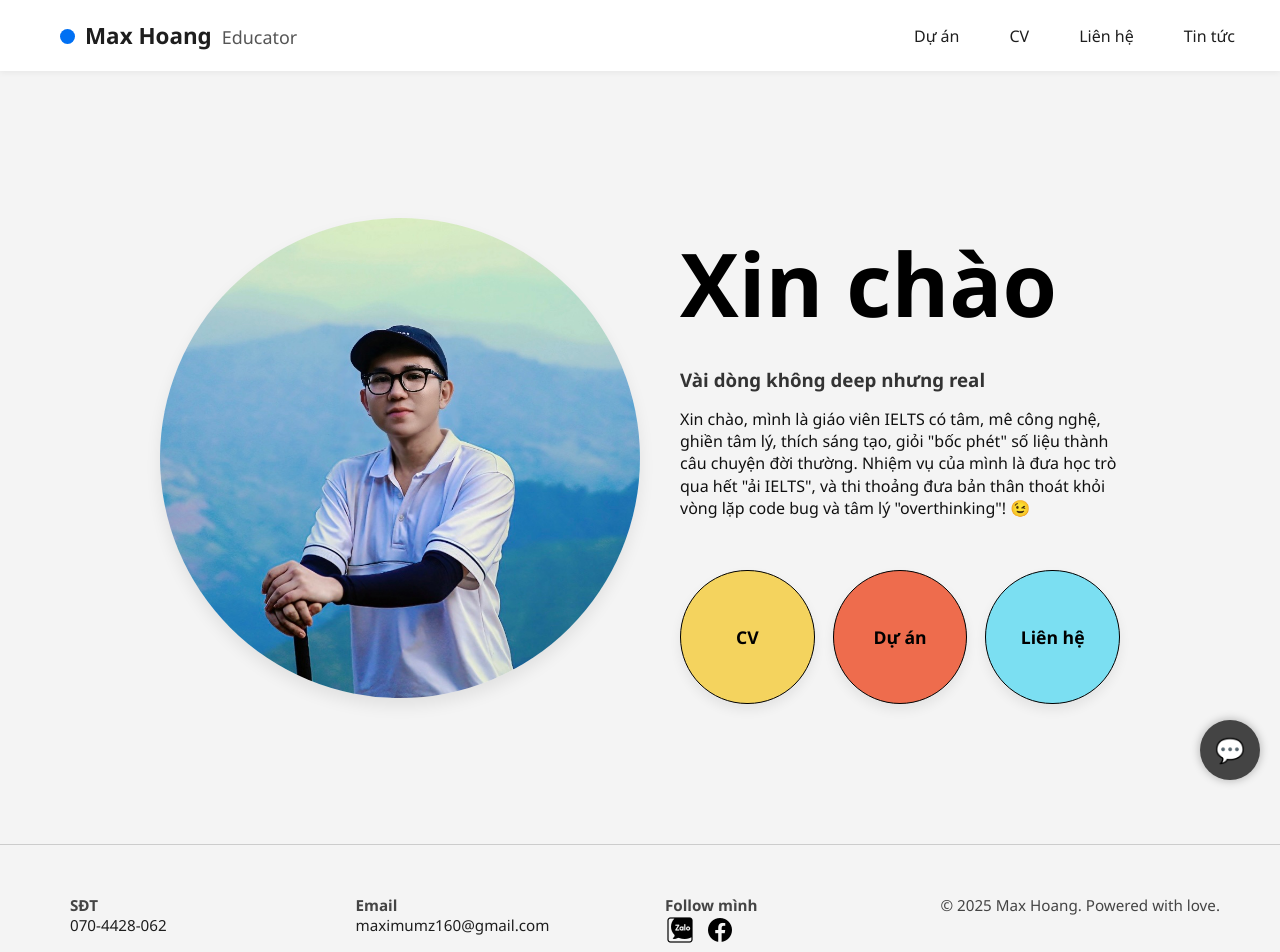
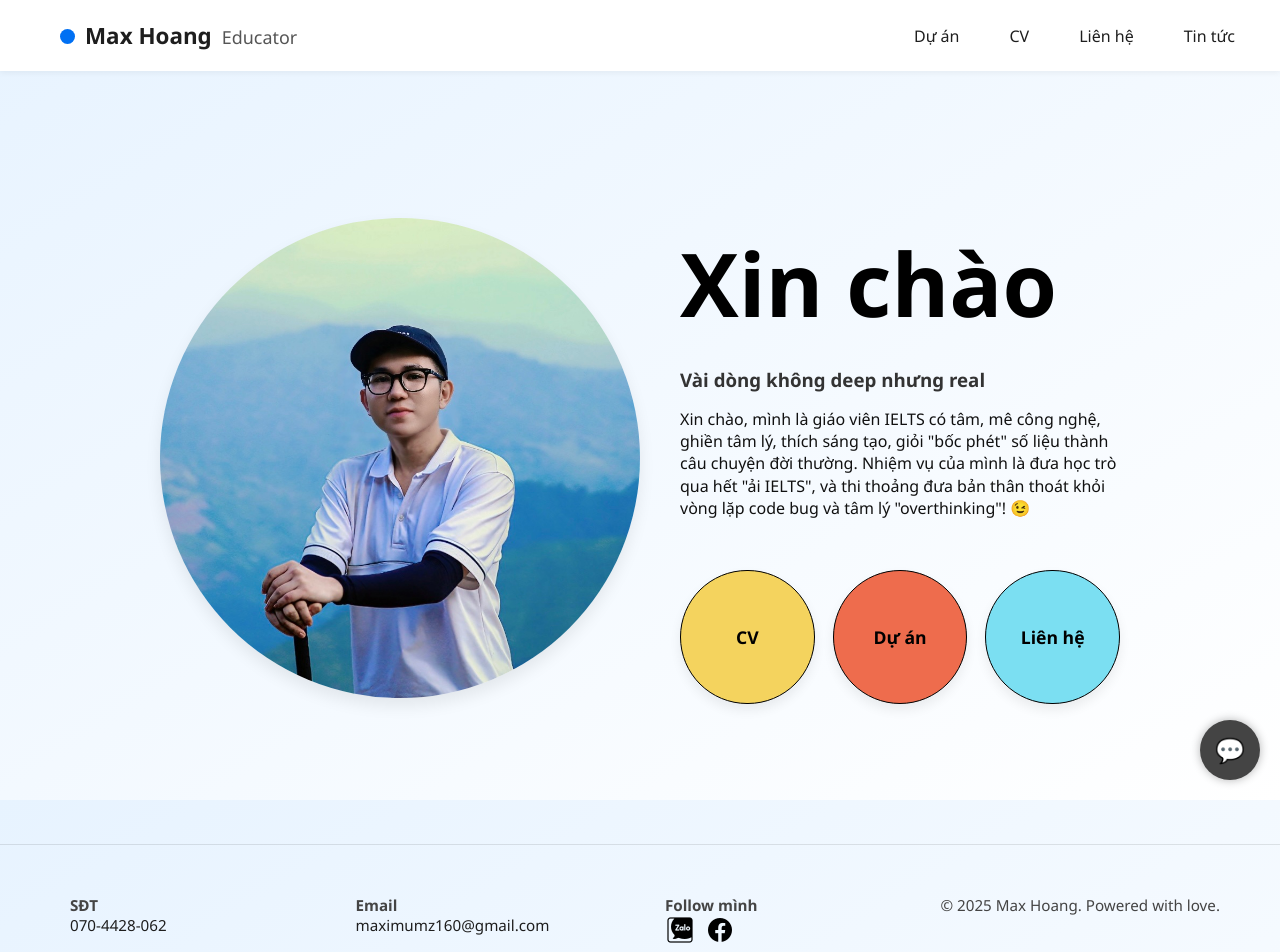
Before and after one commit to phuchgg/my-portfolio, a React (Vite) app: page / in a window 1280 px wide. Shown: the top 952 px of the page. Built offline with nearby package versions, Linux system fonts and the light colour scheme.

Commit message:
changing background

```diff
--- a/src/App.jsx
+++ b/src/App.jsx
@@ -7,6 +7,7 @@ import FloatingChatButton from './components/FloatingChatButton';
 import TechFeed from "./pages/TechFeed";
 
 function App() {
+
   return (
     <>
       <Navbar />
@@ -15,9 +16,8 @@ function App() {
         <Route path="/contact" element={<Contact />} />
         <Route path="/news" element={<TechFeed />} />
       </Routes>
-      <Footer />
+      <Footer/>
       <FloatingChatButton />
-
     </>
   );
 }
--- a/src/components/Footer.jsx
+++ b/src/components/Footer.jsx
@@ -1,6 +1,9 @@
+import { useLocation } from 'react-router-dom';
 function Footer() {
+  const location = useLocation();
+  const isNewsPage = location.pathname === '/news';
     return (
-      <footer>
+      <footer className={`footer ${isNewsPage ? 'news-footer' : ''}`}>
         <div>
           <strong className="social-title">SĐT</strong><br />
           <a href="tel:0704428062">070-4428-062</a>
--- a/src/css/index.css
+++ b/src/css/index.css
@@ -10,6 +10,7 @@ body {
   font-family: 'Segoe UI', sans-serif;
   background-color: var(--bg-light);
   color: var(--text-dark);
+  background-image: linear-gradient(to bottom right, #e7f3ff, #ffffff);
 }
 
 :root {
@@ -93,7 +94,7 @@ main {
   flex-direction: column;
   align-items: center;
   padding: 60px 20px 60px;
-  background-color: #f4f4f4;
+  background: transparent;
 }
 
 .hero {
@@ -196,8 +197,14 @@ footer {
   font-size: 0.95em;
   color: #444;
   font-family: 'Segoe UI', sans-serif;
+  background: transparent;
+  border-top: 1px solid rgba(0, 0, 0, 0.1);
 }
 
+.news-page .footer {
+  background-color: #ffffff;
+  color: #000;
+}
 
 footer div {
   margin: 10px 20px;
--- a/src/css/techfeed.css
+++ b/src/css/techfeed.css
@@ -9,7 +9,7 @@ body {
     max-width: 1300px;
     margin: auto;
     padding: 3rem 1rem;
-    background-color: #f4f4f4;
+    background-color: #f2f2f2;
     color: #111;
     padding-bottom: 4rem;
   }
```
Also changed, not shown: 3 other files (tests, documents, lock files or other folders).
